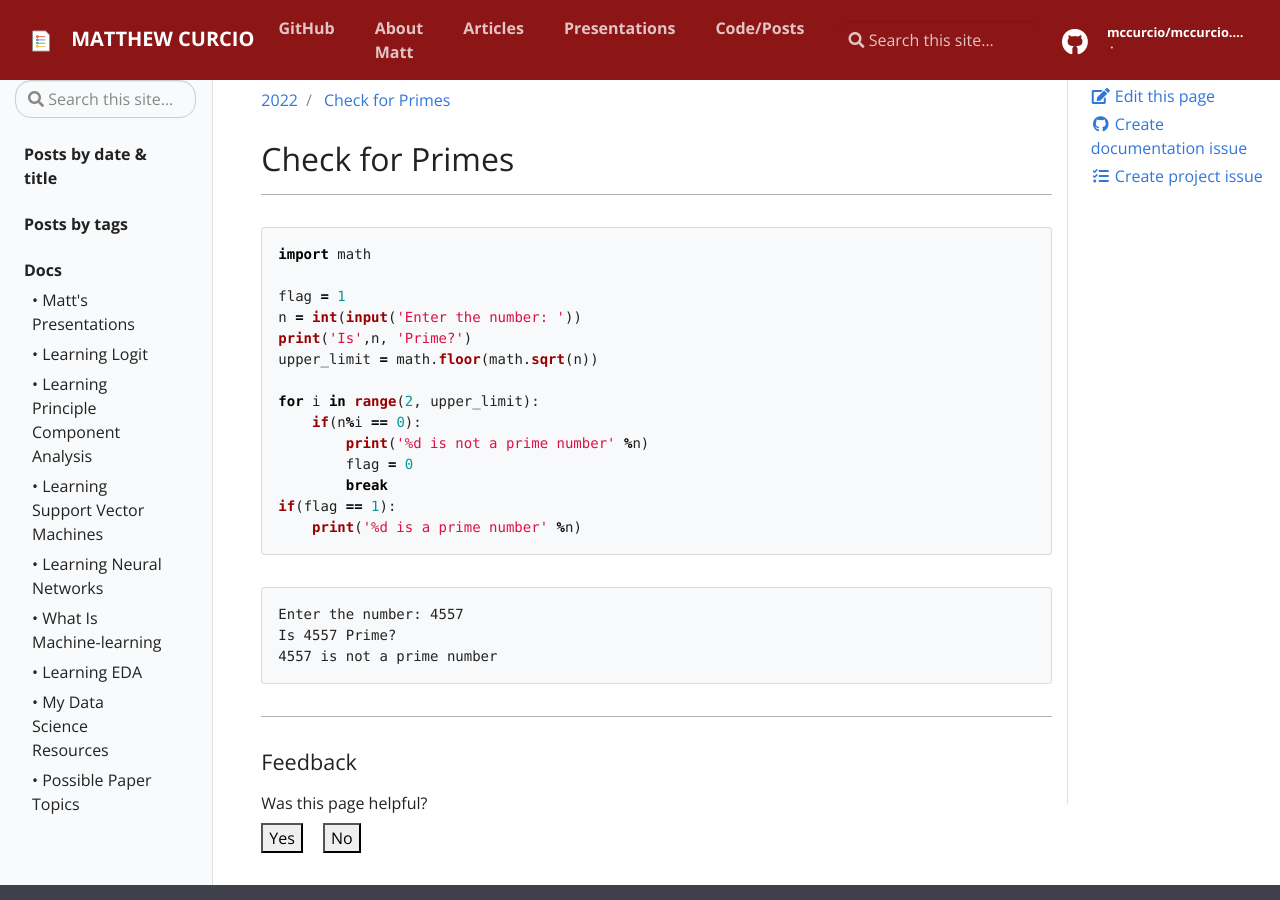
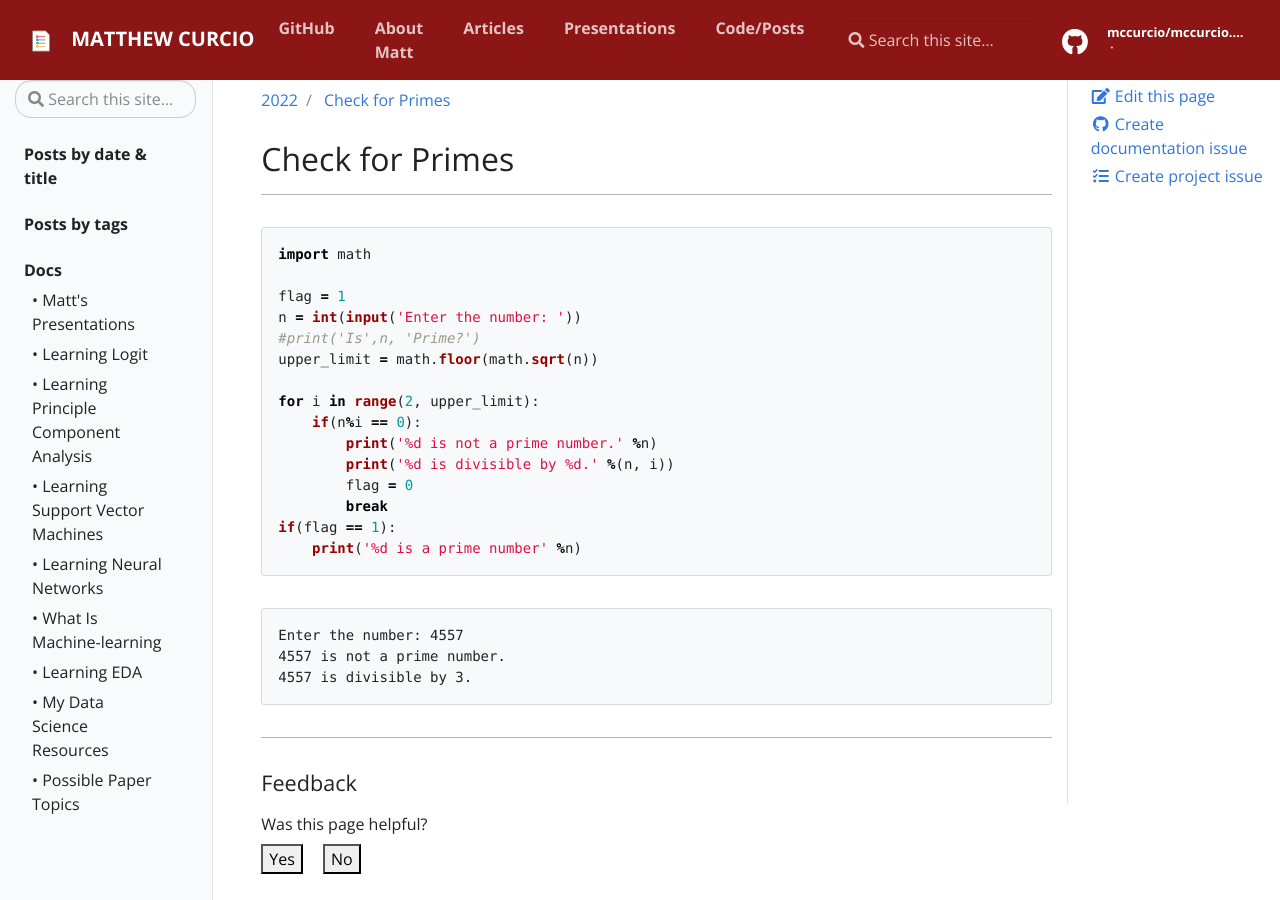
Before and after one commit to mccurcio/mccurcio.github.io, a Jekyll site: the page built from _posts/python/2022-4-25-check-for-primes.md, in a window 1280 px wide and 900 px high. Built offline with Jekyll 4.4.1, drawn with Linux system fonts in a browser that asks for light colours; our own code applies the rules of GitHub Pages for plain Markdown files.

Commit message:
Update 2022-4-25-check-for-primes.md

````diff
--- a/_posts/python/2022-4-25-check-for-primes.md
+++ b/_posts/python/2022-4-25-check-for-primes.md
@@ -9,12 +9,13 @@ import math
 
 flag = 1
 n = int(input('Enter the number: '))
-print('Is',n, 'Prime?')
+#print('Is',n, 'Prime?')
 upper_limit = math.floor(math.sqrt(n))
 
 for i in range(2, upper_limit):
     if(n%i == 0):
-        print('%d is not a prime number' %n)
+        print('%d is not a prime number.' %n)
+        print('%d is divisible by %d.' %(n, i))
         flag = 0
         break
 if(flag == 1):
@@ -22,5 +23,5 @@ if(flag == 1):
 ```
 
     Enter the number: 4557
-    Is 4557 Prime?
-    4557 is not a prime number
+    4557 is not a prime number.
+    4557 is divisible by 3.
````
